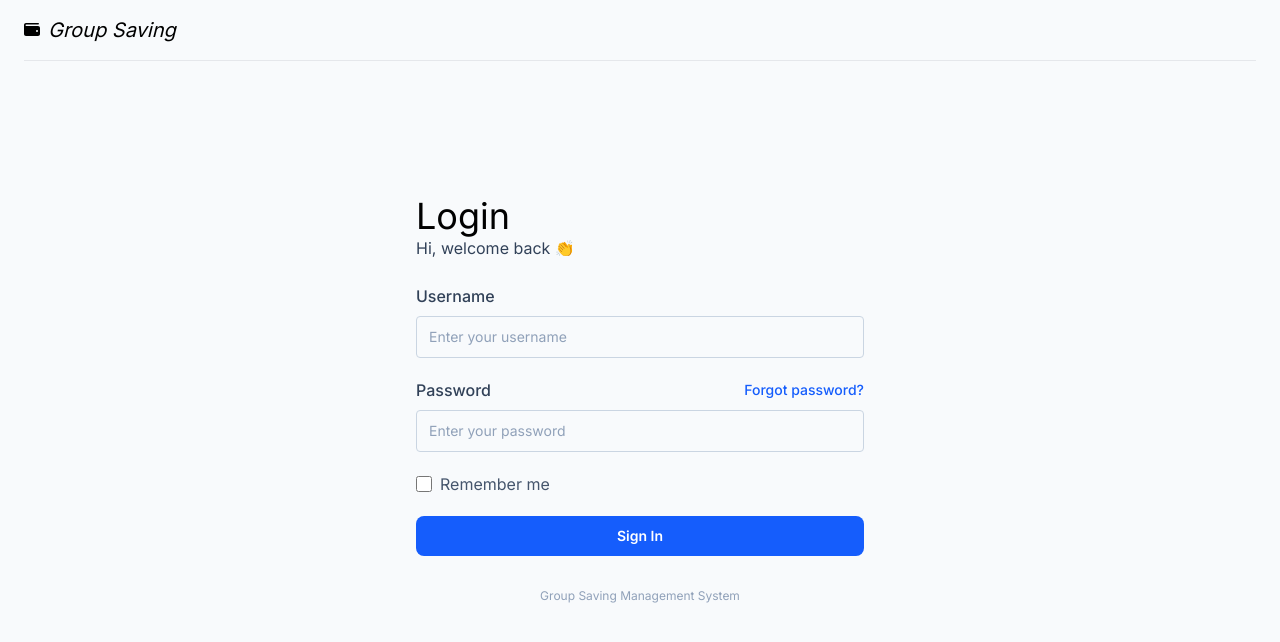
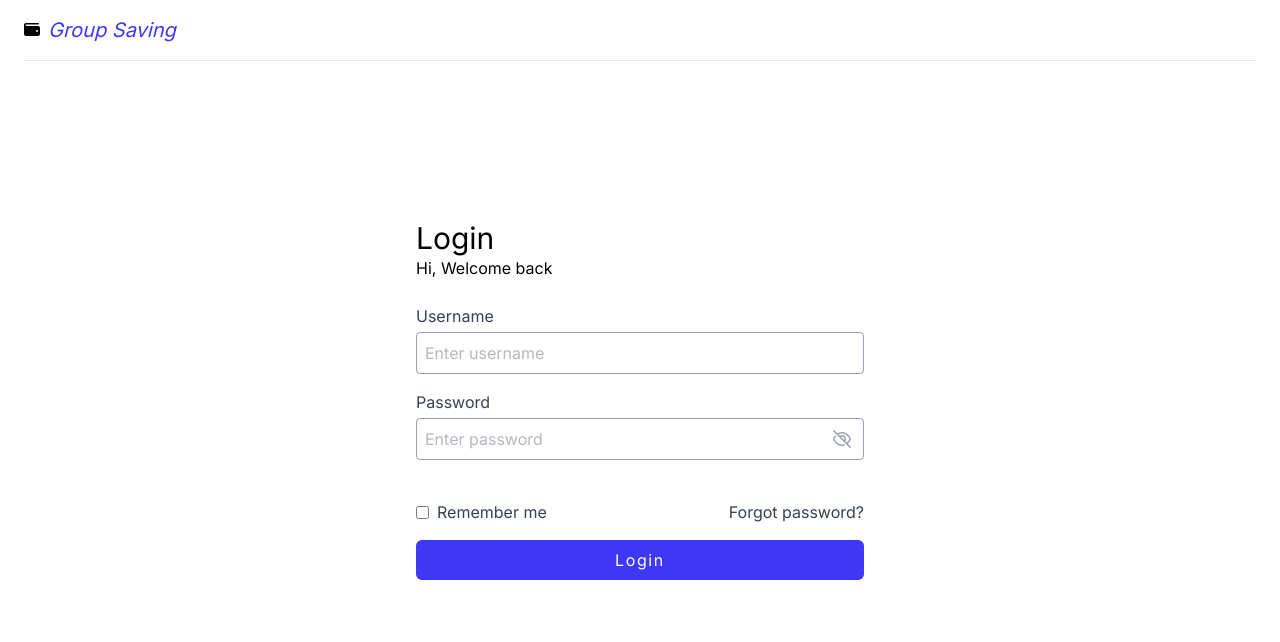
Before and after one commit to charliesumalag/group-saving-management-system-new, a React (Vite) app: page / in a window 1280 px wide. Shown: the top 642 px of the page. Built offline with nearby package versions, Linux system fonts and the light colour scheme.

Commit message:
login page ui enhancement

```diff
--- a/index.html
+++ b/index.html
@@ -3,6 +3,7 @@
   <head>
     <meta charset="UTF-8" />
     <meta name="viewport" content="width=device-width, initial-scale=1.0" />
+    <link rel="stylesheet" href="https://cdnjs.cloudflare.com/ajax/libs/font-awesome/7.3.1/css/all.min.css" integrity="sha512-QeR2VH+lsBE5LSAe1Q5EnTBbe7XTBubt8dG93Y7gidSgdMCr8nVqKcfKAMyN96SV8KDbZVTDXChatu5G2KQGzg==" crossorigin="anonymous" referrerpolicy="no-referrer" />
     <link rel="icon" href="/wallet-solid.svg">
     <title>group-saving-management-system</title>
   </head>
--- a/src/pages/Login.jsx
+++ b/src/pages/Login.jsx
@@ -1,45 +1,49 @@
-import React from 'react'
+import React, { useState } from 'react'
 
 
 const Login = () => {
+    const [showPassword, setShowPassword] = useState(false);
+    function togglePassword() {
+        setShowPassword((prev) => !prev);
+    }
   return (
-    <>
-    <div className='w-full px-6 flex flex-col gap-4 absolute top-4'>
+    <div className='min-h-screen w-full flex flex-col justify-center items-center font-sans'>
+        <div className='absolute top-4 left-0 w-full px-6 flex flex-col gap-4 '>
             <div className='flex gap-2'>
                 <img src="wallet-solid.svg" alt=""  className='w-[16px]' />
-            <h1 className='text-xl italic'>Group Saving</h1>
+                <h1 className='text-xl italic text-[#3E38F5]'>Group Saving</h1>
             </div>
             <hr className=' border-gray-200' />
         </div>
-    <div className="flex min-h-screen items-center justify-center bg-slate-50 px-4 font-sans">
-      <div className="w-full max-w-md ">
-        <div className='mb-6'>
-            <p className='text-4xl'>Login</p>
-            <p className='text-base text-slate-700'>Hi, welcome back 👏 </p>
+        <div className='w-full flex flex-col max-w-md gap-6'>
+            <div>
+                <h2 className='text-3xl'>Login</h2>
+                <p>Hi, Welcome back</p>
             </div>
-        <form className="space-y-5">
-            <div>
-                <label htmlFor="username" className="mb-2 block text-base font-medium text-slate-700">Username</label>
-                <input id="username" name="username" type="text" placeholder="Enter your username" className="w-full rounded-sm border border-slate-300 px-3 py-2.5 text-sm text-slate-900 outline-none transition placeholder:text-slate-400 focus:border-blue-500 focus:ring-2 focus:ring-blue-500/20" />
+            <form action="" className='flex flex-col gap-4'>
+                <div className='flex flex-col gap-1'>
+                    <label htmlFor="username" className='text-base text-gray-700'>Username</label>
+                    <input type="text" id='username' className='border border-gray-400 px-2 py-2 rounded-sm text-gray-500 font-sans w-full focus:border-[#3E38F5] focus:ring-1 focus:ring-[#3E38F5] outline-none ' placeholder='Enter username'/>
                 </div>
-            <div>
-                <div className="mb-2 flex items-center justify-between">
-                    <label htmlFor="password" className="block text-base font-medium text-slate-700"> Password</label>
-                    <a href="#" className="text-sm font-medium text-blue-600 hover:text-blue-700"> Forgot password?</a>
-                </div>
-                <input id="password" name="password" type="password" placeholder="Enter your password" className="w-full rounded-sm border border-slate-300 px-3 py-2.5 text-sm text-slate-900 outline-none transition placeholder:text-slate-400 focus:border-blue-500 focus:ring-2 focus:ring-blue-500/20"/>
-            </div>
-
-            <div className="flex items-center gap-2">
-                <input id="remember" name="remember" type="checkbox" className="h-4 w-4 rounded border-slate-300 text-blue-600 focus:ring-blue-500"/>
-                <label htmlFor="remember" className="text-base text-slate-600">Remember me</label>
-            </div>
-            <button type="submit" className="w-full rounded-lg bg-blue-600 px-4 py-2.5 text-sm font-semibold text-white transition hover:bg-blue-700 focus:outline-none focus:ring-2 focus:ring-blue-500 focus:ring-offset-2">Sign In</button>
-        </form>
-        <p className="mt-8 text-center text-xs text-slate-400">Group Saving Management System</p>
+                <div className='flex flex-col gap-1'>
+                    <label htmlFor="password" className='text-base text-gray-700'>Password</label>
+                    <div className='relative'>
+                        <input type={showPassword ? "text" : "password"} id='password' className='border border-gray-400 px-2 py-2 rounded-sm text-gray-500 font-sans w-full focus:border-[#3E38F5] focus:ring-1 focus:ring-[#3E38F5] outline-none pr-10' placeholder='Enter password'/>
+                        <button type='button' onClick={togglePassword} aria-label={showPassword ? "Hide password" : "Show password"}  className='absolute right-3 top-1/2 -translate-y-1/2 text-gray-400'>
+                            <i className={`fa-regular ${showPassword ? 'fa-eye' : 'fa-eye-slash'}`}></i>
+                        </button>
                     </div>
                 </div>
-    </>
+                <div className='flex justify-between mt-6'>
+                    <label htmlFor="remember" className='flex gap-2 items-center text-gray-700'>
+                    <input type="checkbox" id='remember' /> Remember me
+                    </label>
+                    <a href="" className='text-gray-700'>Forgot password?</a>
+                </div>
+                <button className='bg-[#3E38F5] p-2 rounded-md border-none text-white font-sans cursor-pointer tracking-widest hover:bg-[#0400ff] transition-colors duration-200 '>Login</button>
+            </form>
+        </div>
+    </div>
   )
 }
 
```
Lines whose indentation alone changed are shown as unchanged.
